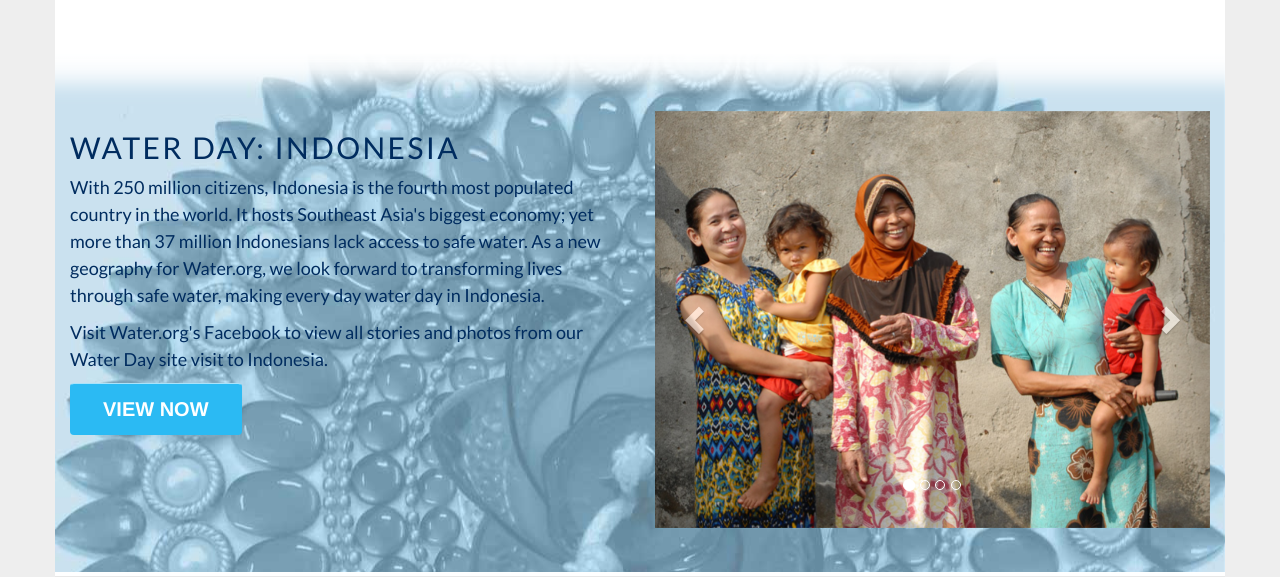
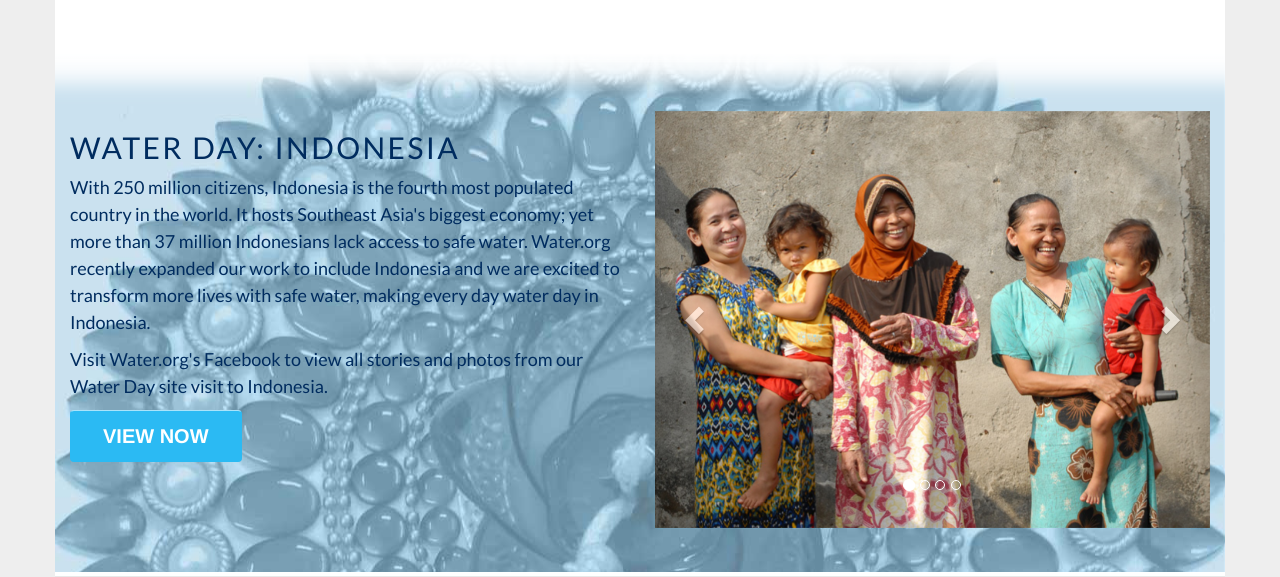
Before and after one commit to waterdotorg/waterday-2015, a Django app: page / in a window 1280 px wide. Shown: the part 721-1298 px from the top of the page. Run offline with Django 3.2, Linux system fonts and the light colour scheme; some libraries are stand-ins or nearby versions.

Commit message:
Copy updates

```diff
--- a/project/templates/homepage.html
+++ b/project/templates/homepage.html
@@ -77,7 +77,7 @@
     </div>
     <div class="col-md-6 col-md-pull-6">
         <h2 class="region-header">Water Day: Indonesia</h2>
-        <p>With 250 million citizens, Indonesia is the fourth most populated country in the world. It hosts Southeast Asia's biggest economy; yet more than 37 million Indonesians lack access to safe water. As a new geography for Water.org, we look forward to transforming lives through safe water, making every day water day in Indonesia.</p>
+        <p>With 250 million citizens, Indonesia is the fourth most populated country in the world. It hosts Southeast Asia's biggest economy; yet more than 37 million Indonesians lack access to safe water. Water.org recently expanded our work to include Indonesia and we are excited to transform more lives with safe water, making every day water day in Indonesia.</p>
         <p>Visit Water.org's Facebook to view all stories and photos from our Water Day site visit to Indonesia.</p>
         <p>
         <a class="button-default btn" href="https://www.facebook.com/water/">VIEW NOW</a>
```
